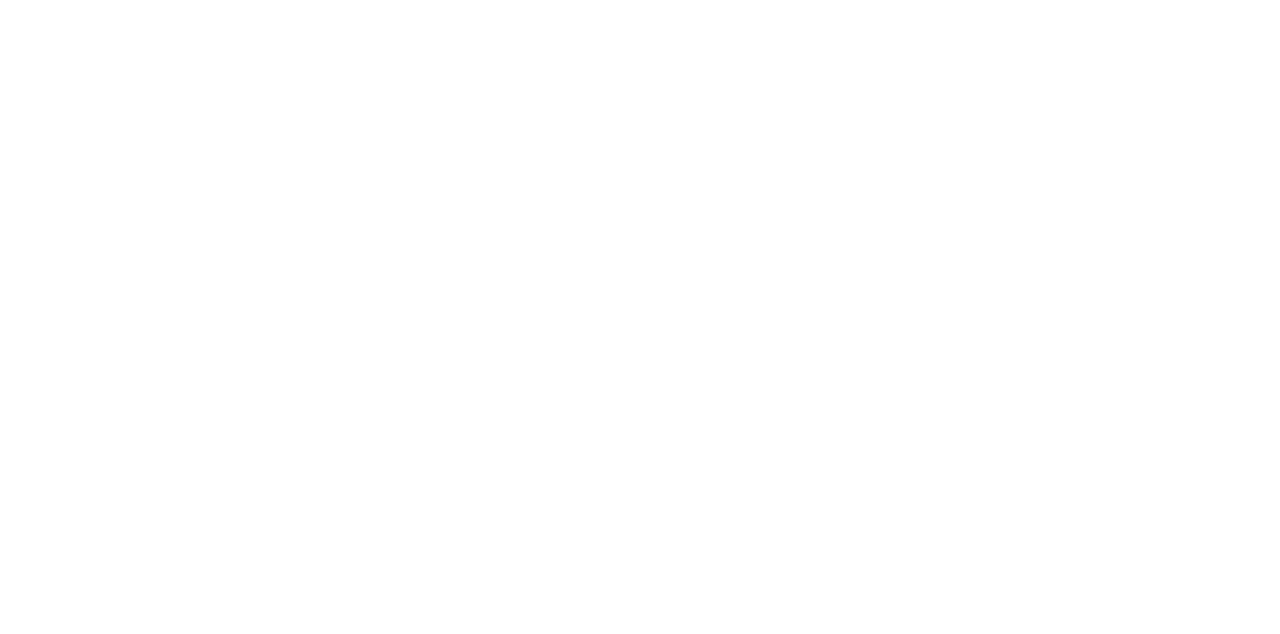
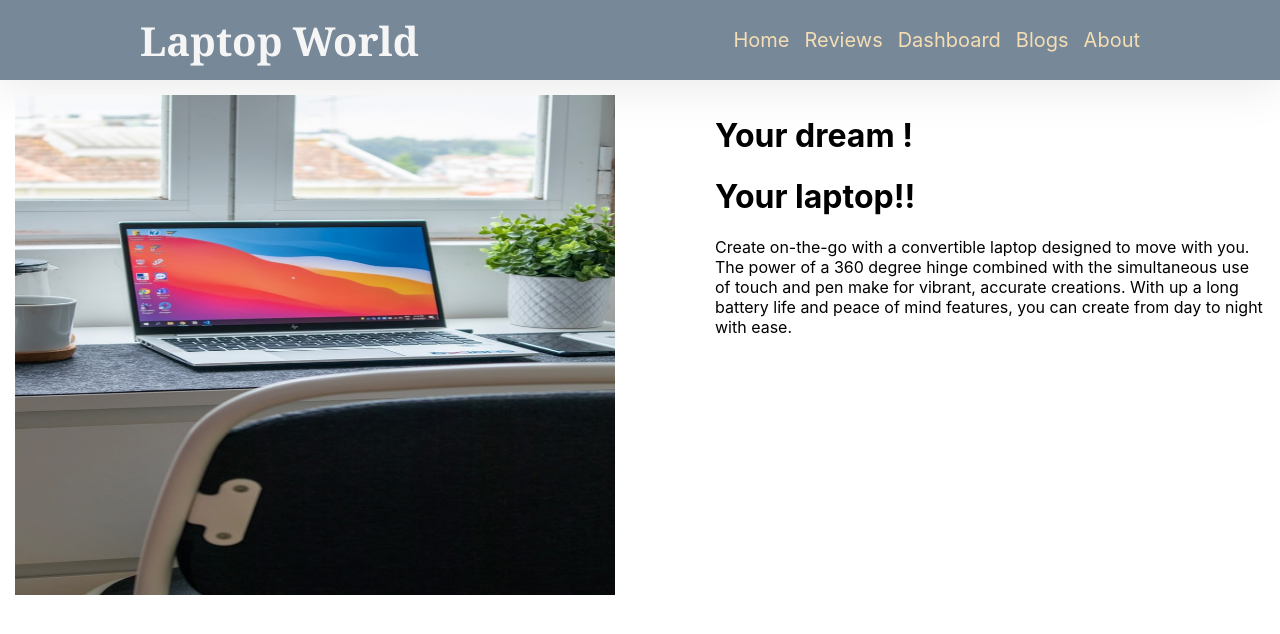
Before and after one commit to AtiqRahman1/laptop-world-assignment9, a React (Create React App) app: page / in a window 1280 px wide. Shown: the top 634 px of the page. Built offline with nearby package versions, Linux system fonts and the light colour scheme.

Commit message:
home area complete

```diff
--- a/src/App.js
+++ b/src/App.js
@@ -1,9 +1,15 @@
+import { Route, Routes } from 'react-router-dom';
 import './App.css';
+import Header from './components/Header/Header';
+import Home from './components/Home/Home';
 
 function App() {
   return (
-    <div className="App">
-
+    <div >
+      <Header></Header>
+      <Routes>
+        <Route path='/' element={<Home></Home>}></Route>
+      </Routes>
     </div>
   );
 }
--- /dev/null
+++ b/src/components/Header/Header.css
@@ -0,0 +1,24 @@
+nav {
+    height: 80px;
+    background-color: lightslategray;
+    display: flex;
+    justify-content: space-between;
+    align-items: center;
+    box-shadow: 0px 4px 50px rgba(0, 0, 0, 0.1);
+    padding-left: 140px;
+    padding-right: 140px;
+
+}
+
+.site-name {
+    font-size: 40px;
+    font-family: Cambria, Cochin, Georgia, Times, 'Times New Roman', serif;
+    color: whitesmoke;
+}
+
+.link {
+    text-decoration: none;
+    color: wheat;
+    margin-left: 15px;
+    font-size: 20px;
+}
--- /dev/null
+++ b/src/components/Header/Header.js
@@ -0,0 +1,21 @@
+import React from 'react';
+import { Link } from 'react-router-dom';
+import './Header.css'
+
+const Header = () => {
+    return (
+        <nav>
+            <h1 className='site-name'>Laptop World</h1>
+            <div>
+                <Link className='link' to="/">Home</Link>
+                <Link className='link' to="/reviews">Reviews</Link>
+                <Link className='link' to="/dashboard">Dashboard</Link>
+                <Link className='link' to="/blogs">Blogs</Link>
+                <Link className='link' to="/about">About</Link>
+            </div>
+        </nav>
+
+    );
+};
+
+export default Header;
--- /dev/null
+++ b/src/components/Home/Home.css
@@ -0,0 +1,16 @@
+.container {
+    display: flex;
+    justify-content: space-between;
+    margin: 15px;
+
+}
+
+.image img {
+    width: 600px;
+    height: 500px;
+
+}
+
+.text {
+    padding-left: 100px;
+}
--- /dev/null
+++ b/src/components/Home/Home.js
@@ -0,0 +1,21 @@
+import React from 'react';
+import './Home.css';
+import image from '../image/HP-laptop.jpg';
+
+const Home = () => {
+    return (
+        <div className='container'>
+            <div className='image'>
+                <img src={image} alt="" />
+            </div>
+            <div className='text'>
+                <h1>Your dream !</h1>
+                <h1>Your laptop!!</h1>
+                <p>Create on-the-go with a convertible laptop designed to move with you. The power of a 360 degree hinge combined with the simultaneous use of touch and pen make for vibrant, accurate creations. With up a long battery life and peace of mind features, you can create from day to night with ease.</p>
+            </div>
+        </div>
+
+    );
+};
+
+export default Home;
```
Also changed, not shown: src/components/About/About.js (added, +11 -0 lines), src/components/Blogs/Blogs.js (added, +11 -0 lines), src/components/Dashboard/Dashboard.js (added, +11 -0 lines), src/components/NotFound/NotFound.js (added, +11 -0 lines), src/components/Reviews/Reviews.js (added, +11 -0 lines), src/components/Dashboard/Dashboard.css (added), src/components/Reviews/Reviews.css (added), src/components/image/HP-laptop.jpg (added).
